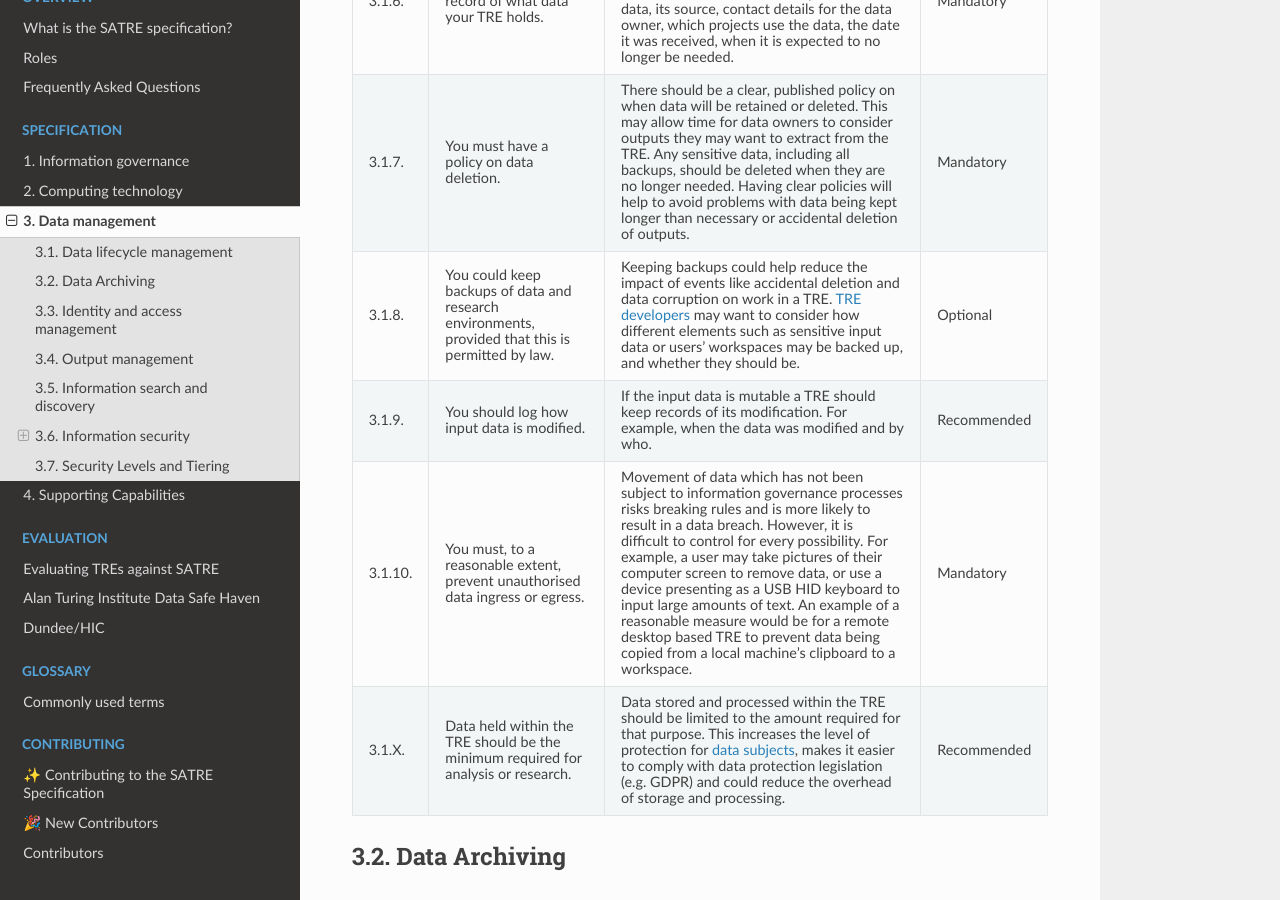
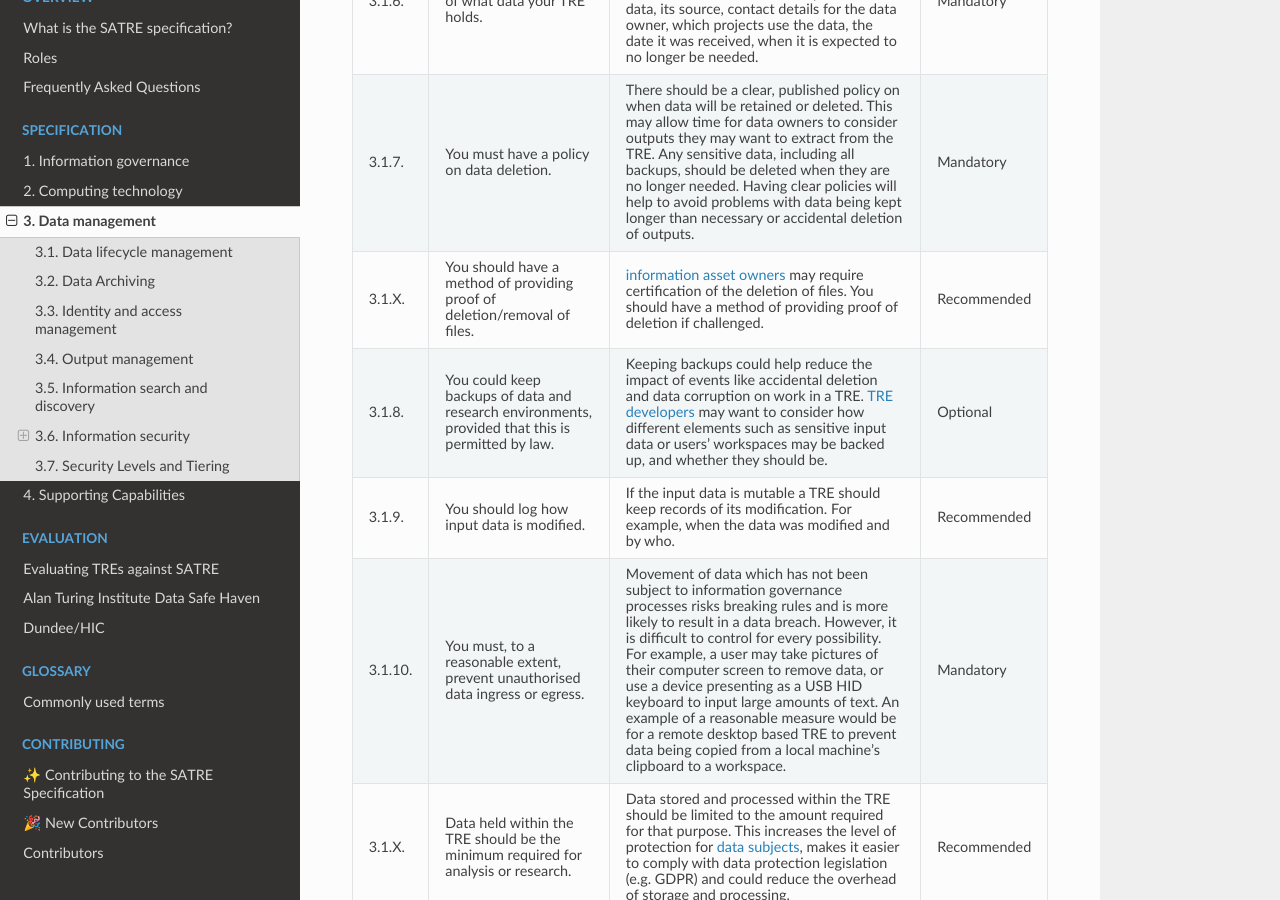
Before and after one commit to sa-tre/satre-specification, a Sphinx documentation site: the page built from docs/source/pillars/data_management.md, in a window 1280 px wide and 900 px high, scrolled down 1649 px. Built offline with Sphinx 7.4.7 and the Read the Docs theme 2.0.0, drawn with Linux system fonts in a browser that asks for light colours.

Commit message:
prood of data deletion

```diff
--- a/docs/source/pillars/data_management.md
+++ b/docs/source/pillars/data_management.md
@@ -73,6 +73,11 @@ The ability of the {ref}`TRE operator <infrastructure_roles>` to manage how and
     Any sensitive data, including all backups, should be deleted when they are no longer needed.
     Having clear policies will help to avoid problems with data being kept longer than necessary or accidental deletion of outputs.
   - Mandatory
+* - 3.1.X.
+  - You should have a method of providing proof of deletion/removal of files.
+  - {ref}`information asset owners <data_roles>` may require certification of the deletion of files.
+    You should have a method of providing proof of deletion if challenged.
+  - Recommended
 * - 3.1.8.
   - You could keep backups of data and research environments, provided that this is permitted by law.
   - Keeping backups could help reduce the impact of events like accidental deletion and data corruption on work in a TRE.
```
